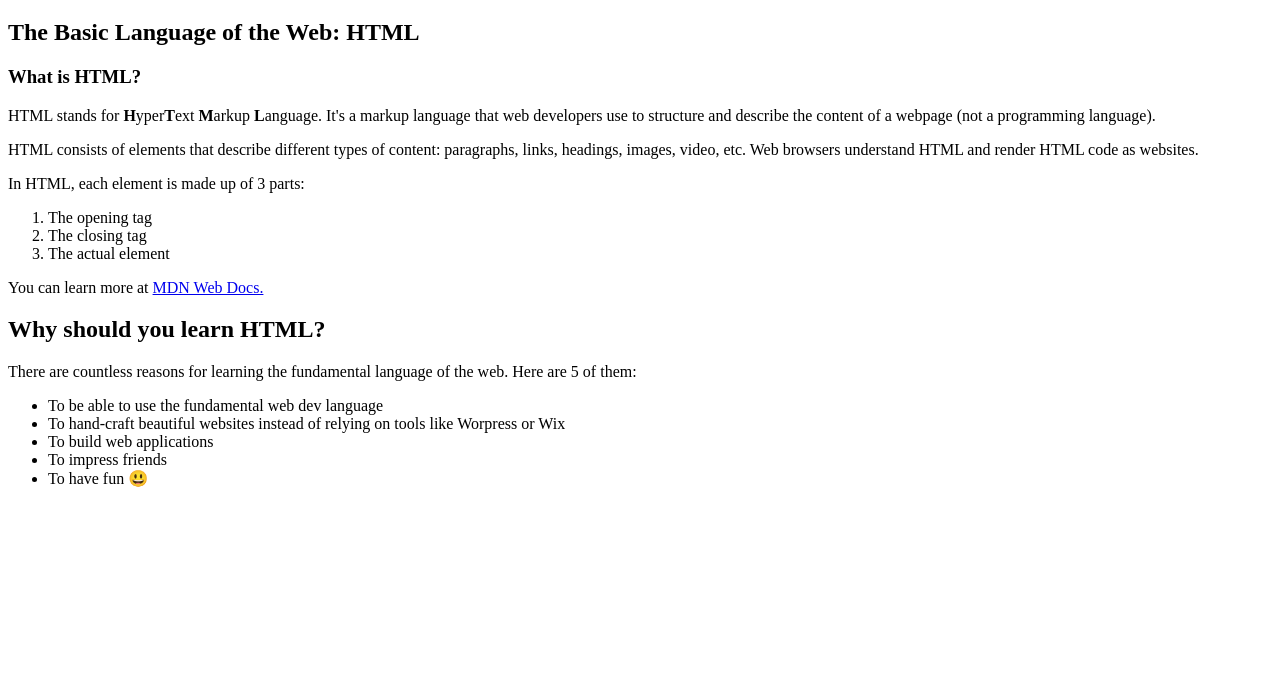
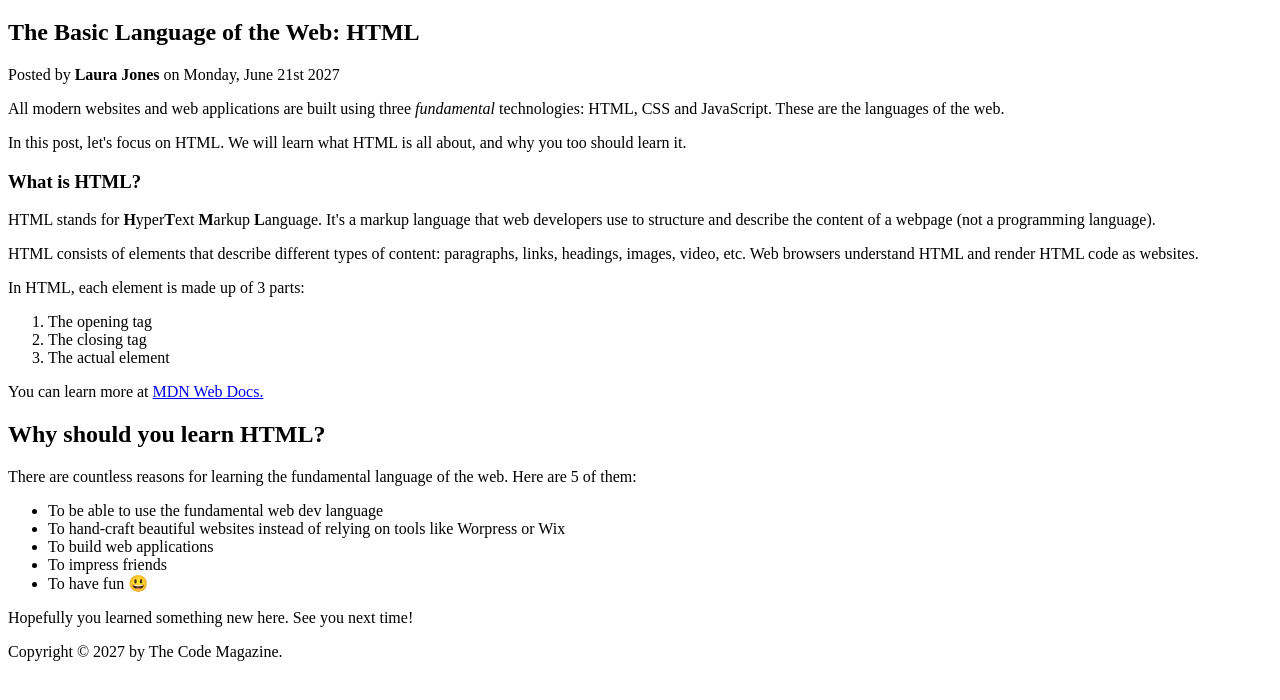
Before and after one commit to souvik88/html-css-jonas, a plain HTML site: page starter/02-HTML-Fundamentals/index.html in a window 1280 px wide. Shown: the part 62-762 px from the top of the page. Drawn offline with Linux system fonts and the light colour scheme.

Commit message:
Update index.html

```diff
--- a/starter/02-HTML-Fundamentals/index.html
+++ b/starter/02-HTML-Fundamentals/index.html
@@ -7,6 +7,9 @@
     <body>
         <h1>📘 The Code Magazine</h1>
         <h2>The Basic Language of the Web: HTML</h2>
+        <p>Posted by <b>Laura Jones</b> on Monday, June 21st 2027</p>
+        <p>All modern websites and web applications are built using three <em>fundamental</em> technologies: HTML, CSS and JavaScript. These are the languages of the web.</p>
+        <p>In this post, let's focus on HTML. We will learn what HTML is all about, and why you too should learn it.</p>
         <h3>What is HTML?</h3>
         <p>HTML stands for <b>H</b>yper<b>T</b>ext <b>M</b>arkup <b>L</b>anguage. It's a markup language that web developers use to structure and describe the content of a webpage (not a programming language).</p>
         <p>HTML consists of elements that describe different types of content: paragraphs, links, headings, images, video, etc. Web browsers understand HTML and render HTML code as websites.</p>
@@ -26,5 +29,7 @@
             <li>To impress friends</li>
             <li>To have fun 😃</li>
         </ul>
+        <p>Hopefully you learned something new here. See you next time!</p>
     </body>
+    <footer>Copyright © 2027 by The Code Magazine.</footer>
 </html>
```
